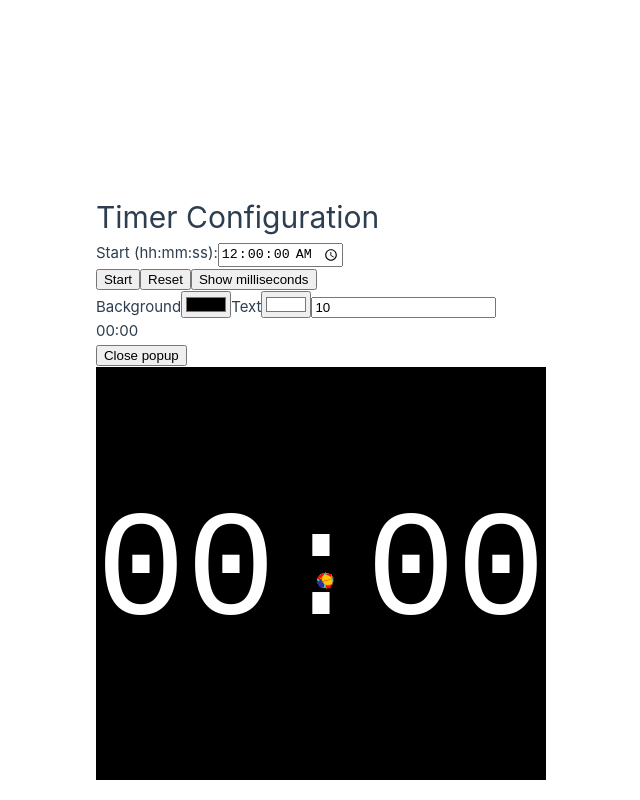
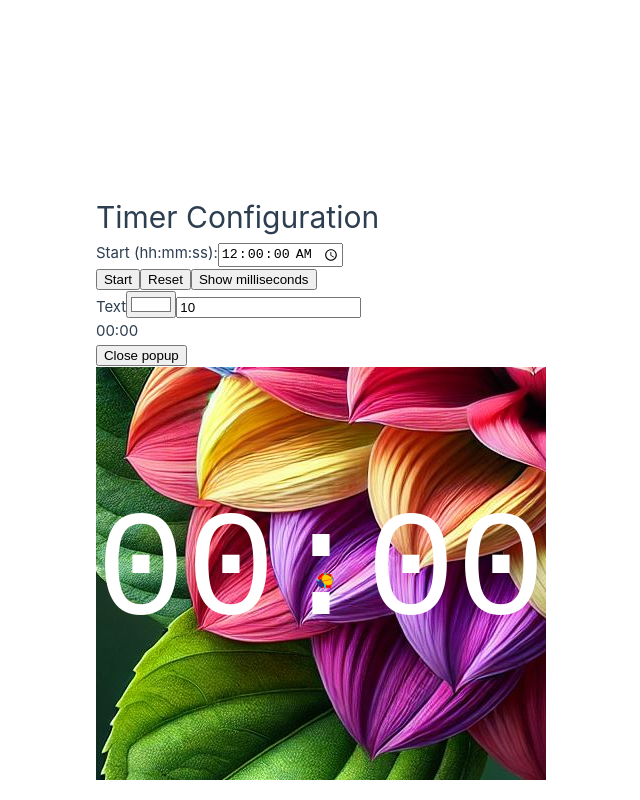
Before and after one commit to julo-web-dev/controlled-countdown, a Vue app: page / in a window 1280 px wide. Both pictures are taken after a click on the button "Open popup". Shown: the whole page, without its empty margins (94-734 px from the left). Built offline with nearby package versions, Linux system fonts and the light colour scheme.

Commit message:
WIP: added background property to Timer and included AI generated flower image

```diff
--- a/src/components/TheTimer.vue
+++ b/src/components/TheTimer.vue
@@ -7,7 +7,8 @@ const props = defineProps<{
   confettiWidth: number;
   confettiHeight: number;
   textColor: string;
-  backgroundColor: string;
+  /* backgroundColor: string; */
+  background: string;
   fontSize: number;
 }>();
 </script>
@@ -15,7 +16,8 @@ const props = defineProps<{
 <template>
   <main
     :style="{
-      backgroundColor: backgroundColor,
+      background: background,
+      /* backgroundColor: backgroundColor, */
       color: textColor,
       fontSize: `${fontSize}em`,
     }"
--- a/src/components/TheWelcome.vue
+++ b/src/components/TheWelcome.vue
@@ -2,10 +2,12 @@
 import { computed, ref, watch } from 'vue';
 import TheTimer from './TheTimer.vue';
 import NewWindow from './NewWindow.vue';
+import FlowerImage from '../assets/backgrounds/magic_flower_ai.jpeg';
 
 const openWindow = ref(false);
 const startTime = ref('00:00:00');
-const backgroundColor = ref('#000000');
+/* const backgroundColor = ref('#000000'); */
+const background = ref("url(" + FlowerImage + ") no-repeat center center fixed");
 const textColor = ref('#ffffff');
 const fontSize = ref(10);
 
@@ -91,8 +93,8 @@ const popupHeight = ref(0);
 
     <button @click="showMs = !showMs">Show milliseconds</button>
     <br />
-    <label for="backgroundColorInput">Background</label>
-    <input type="color" id="backgroundColorInput" v-model="backgroundColor" />
+    <!-- <label for="backgroundColorInput">Background</label>
+    <input type="color" id="backgroundColorInput" v-model="background" /> -->
     <label for="textColorInput">Text</label>
     <input type="color" id="textColorInput" v-model="textColor" />
     <input type="number" v-model="fontSize" min="0" />
@@ -111,7 +113,7 @@ const popupHeight = ref(0);
       :confetti-width="popupWidth"
       :confetti-height="popupHeight"
       :text-color="textColor"
-      :background-color="backgroundColor"
+      :background="background"
       :font-size="fontSize"
     ></TheTimer>
   </NewWindow>
```
Also changed, not shown: src/assets/backgrounds/magic_flower_ai.jpeg (added), 1 other file (tests, documents, lock files or other folders).
